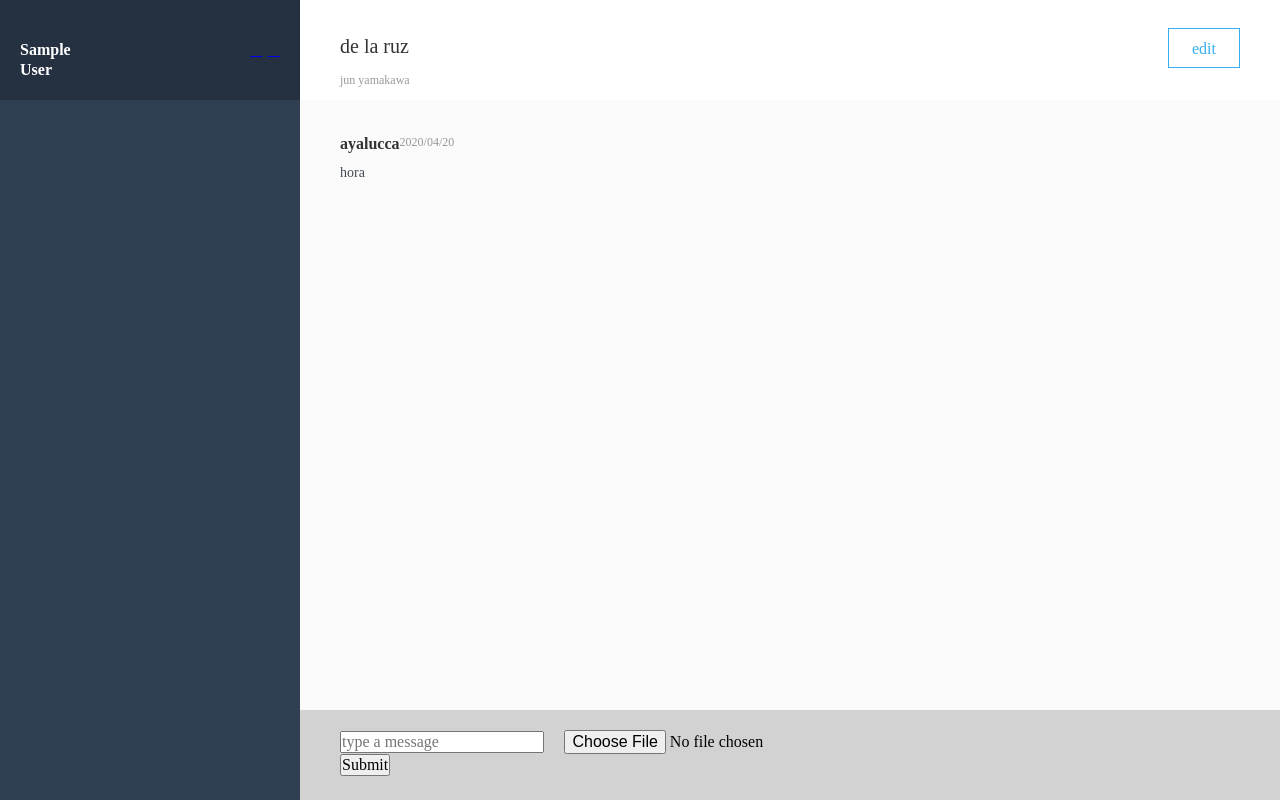
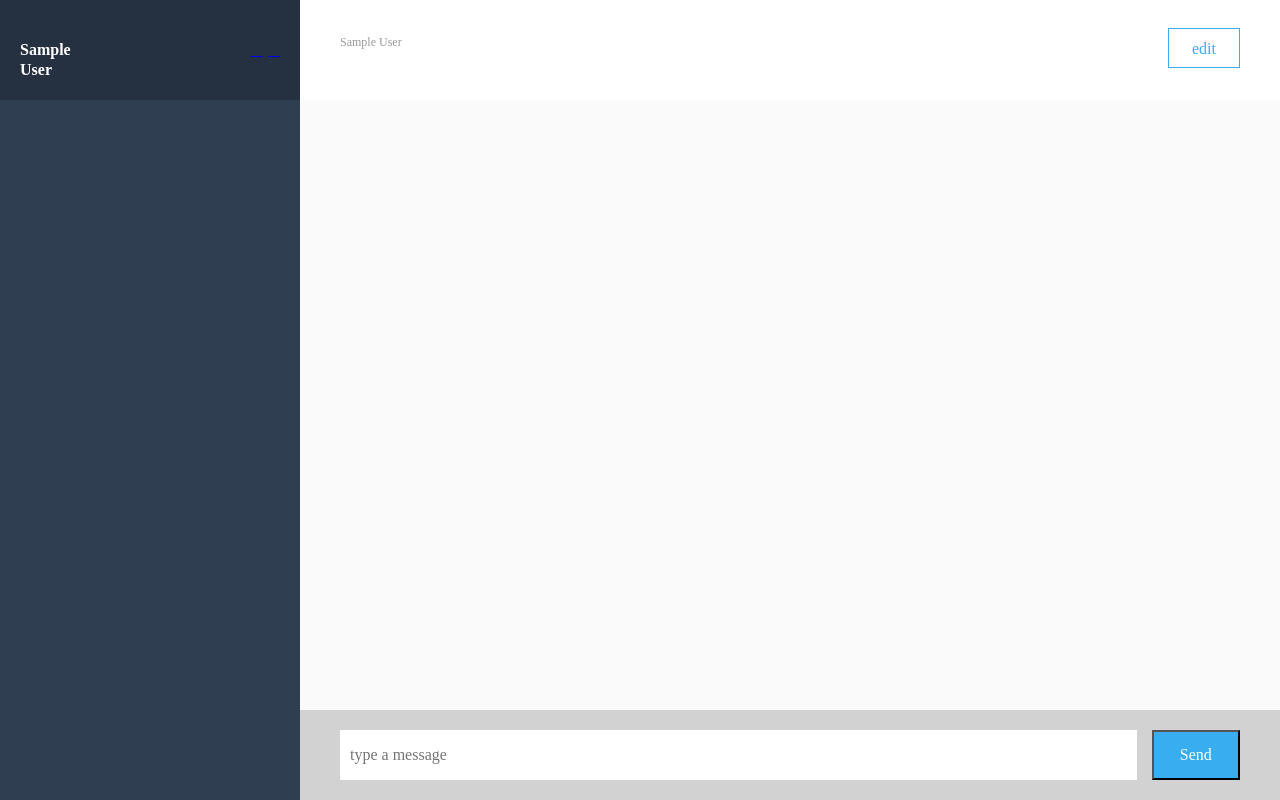
Before and after one commit to junyamakawa/chat-space, a Rails app: template app/views/messages/index.html.haml in a window 1280 px wide. Run offline with Rails 7, Linux system fonts and the light colour scheme; the template is opened without the code that fills it, so the values that code supplies are empty; the visitor is signed in with stand-in values (Sample User, id 1); style sheets or scripts are compiled from the project's sources; some libraries are stand-ins or nearby versions.

Commit message:
Update _main_chat.html.haml

```diff
--- a/app/views/messages/_main_chat.html.haml
+++ b/app/views/messages/_main_chat.html.haml
@@ -1,25 +1,20 @@
 .main-chat
   .main-chat__header
     .main-chat__header__current-group
-      %p.groups-name de la ruz
-      %p.members-name jun yamakawa
+      %p.groups-name
+        = @group.name
+      %p.members-name
+        = current_user.name
     .main-chat__header__edit
-      = link_to "#", class: "btn" do
+      = link_to edit_group_path(@group), class: "btn" do
         = "edit"
-
   .main-chat__messages
-    .main-chat__messages__message
-      .main-chat__messages__message_upper-info
-        %p.group-members-name ayalucca
-        %p.timestamp 2020/04/20
-      .main-chat__messages__message__text
-        %p.message hora
-
+    = render @messages
   .main-chat__form
-    %form.new-message
+    = form_for [@group, @message] do |f|
+      = f.text_field :content, class: 'input-box__text', placeholder: 'type a message'
       .input-box
-        %input{type: "text", class: "input-box__text", placeholder: "type a message"}
-        %label{class: "input-box__image"}
-          = icon('fas', 'image')
-          %input{type: "file", class: "input-box__image__file"}
-      %input{type: "submit", class: "submit-btn"}
+        = f.label :image, class: 'input-box__image' do
+          = icon('fas', 'image', class: 'icon')
+          = f.file_field :image, class: 'input-box__image__file'
+      = f.submit 'Send', class: 'submit-btn'
```
